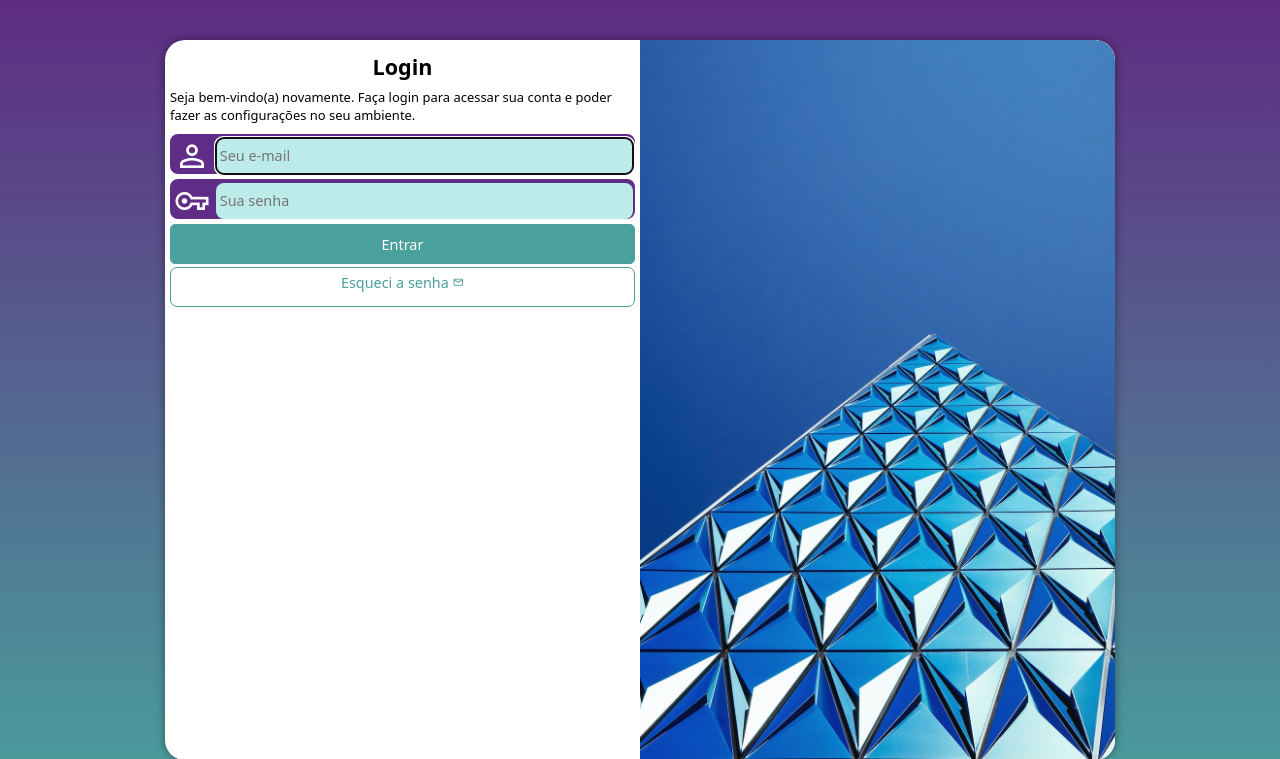
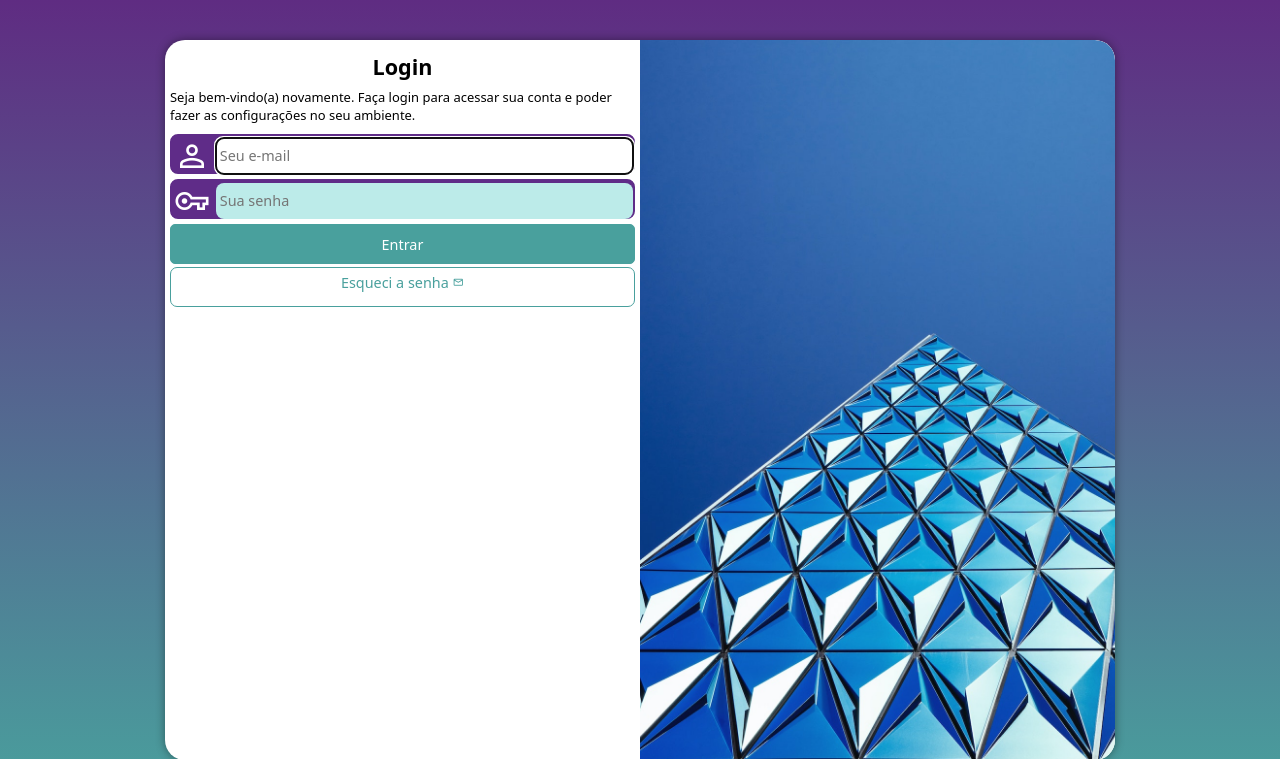
Before and after one commit to rdsilvadev/d15, a PHP site: page / in a window 1280 px wide, with the restyled element focused. Shown: the top 759 px of the page. Run offline with PHP 8.4, Linux system fonts and the light colour scheme.

Commit message:
Update style.css

```diff
--- a/estilos/style.css
+++ b/estilos/style.css
@@ -109,6 +109,11 @@ div.campo > input {
     padding: 4px;
 }
 
+div.campo > input:focus-within {
+    background-color: white;
+    border: none;
+}
+
 form > input[type=submit] {
     display: block;
     border-radius: 5px;
```
